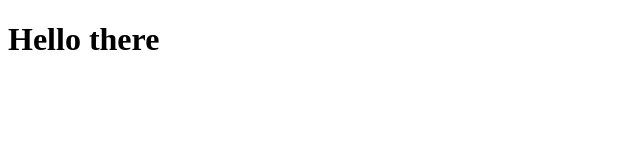
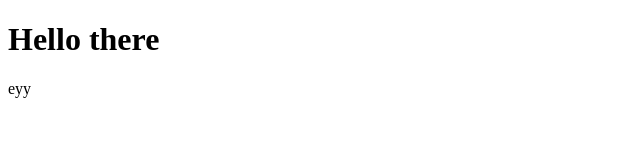
Before and after one commit to Muuhaii/GetItTEST, a plain HTML site: page index.htm in a window 1280 px wide. Shown: the full height of the page, 0-640 px from the left. Drawn offline with Linux system fonts and the light colour scheme.

Commit message:
Update index.htm

```diff
--- a/index.htm
+++ b/index.htm
@@ -8,5 +8,7 @@
 </head>
 <body>
     <h1>Hello there</h1>
+    <p>eyy</p>
+
 </body>
 </html>
```
